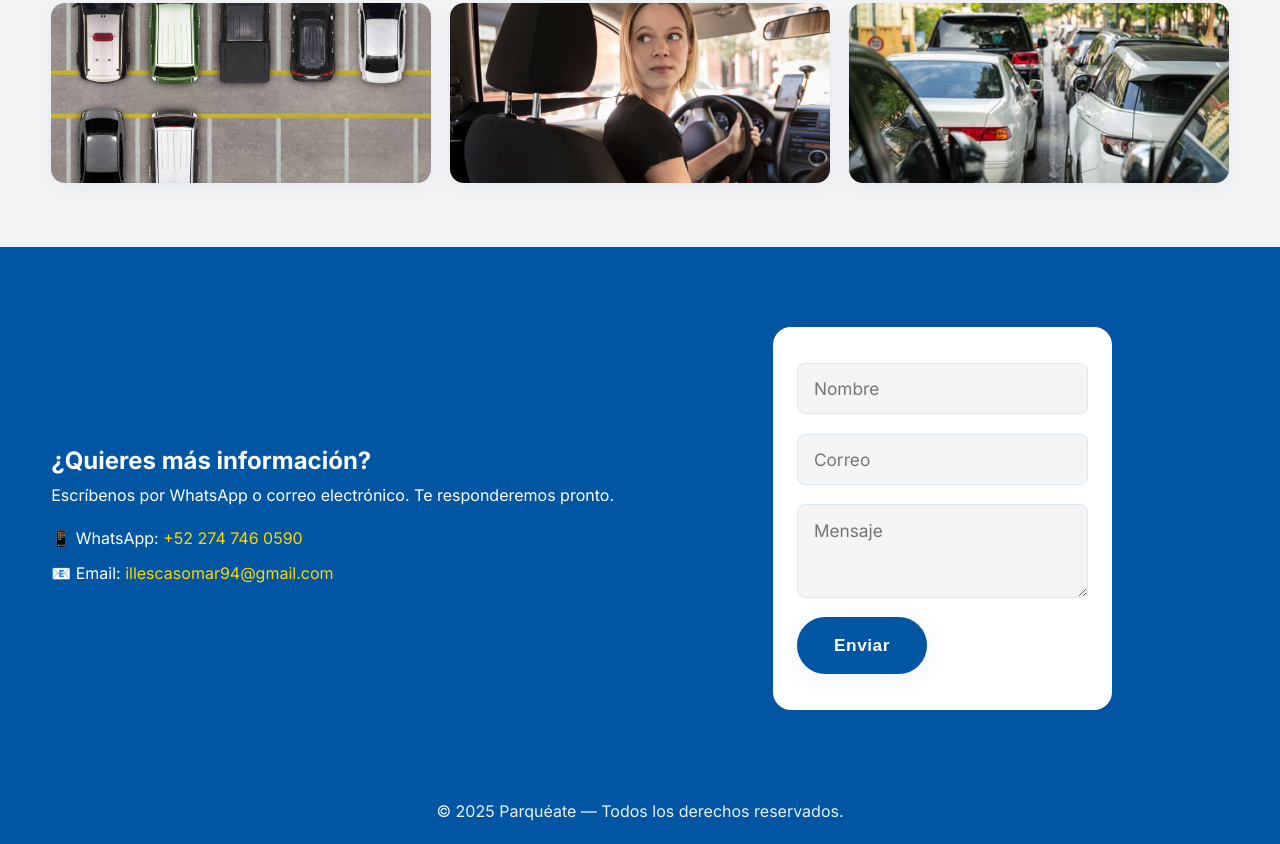
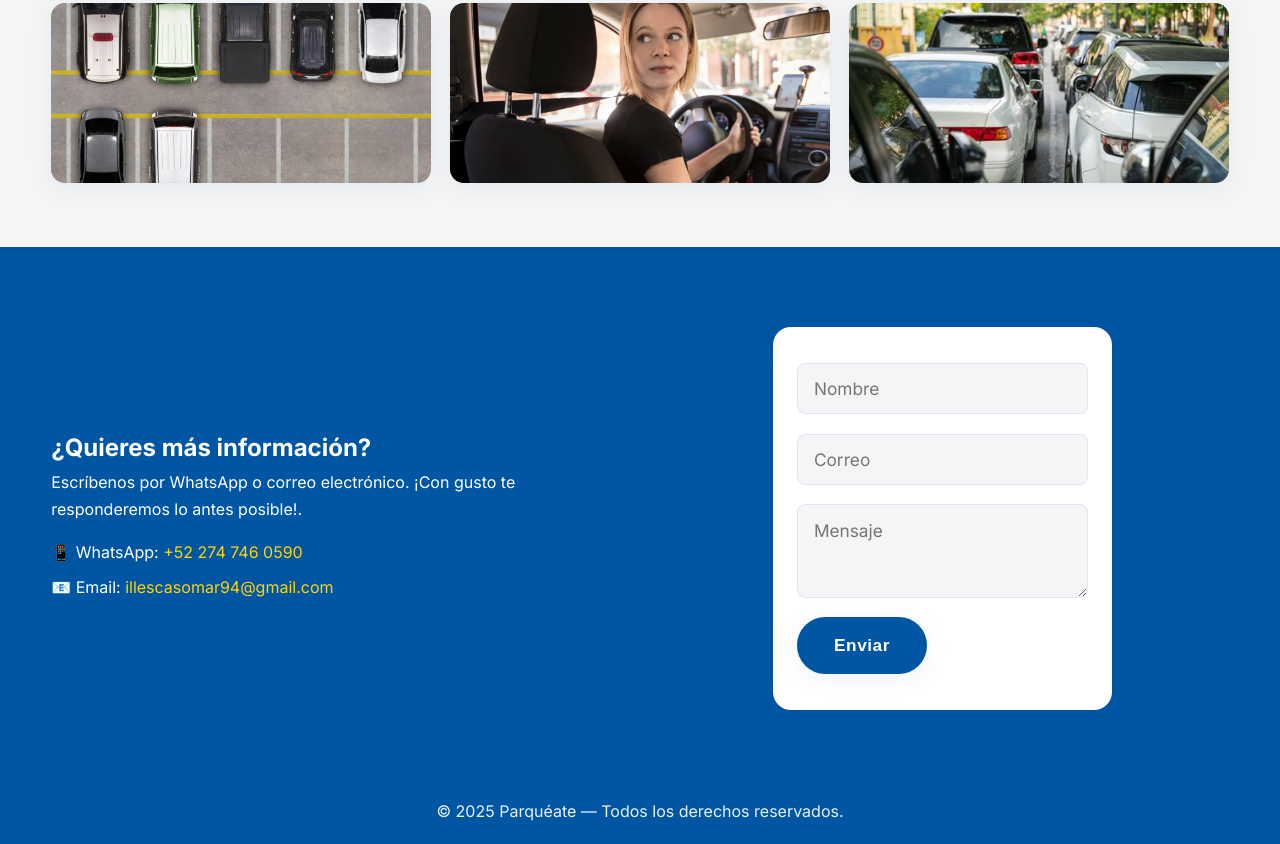
Before and after one commit to Illescas14/parqueate_page, a plain HTML site: page index.html in a window 1280 px wide. Shown: the part 2363-3207 px from the top of the page. Drawn offline with nearby package versions, Linux system fonts and the light colour scheme.

Commit message:
Update index.html

```diff
--- a/index.html
+++ b/index.html
@@ -125,7 +125,7 @@
       <div class="container cta-grid">
         <div data-aos="fade-right">
           <h2>¿Quieres más información?</h2>
-          <p>Escríbenos por WhatsApp o correo electrónico. Te responderemos pronto.</p>
+          <p>Escríbenos por WhatsApp o correo electrónico. ¡Con gusto te responderemos lo antes posible!.</p>
           <ul class="contact-data">
             <li>📱 WhatsApp: <a href="https://wa.me/522747460590" target="_blank">+52 274 746 0590</a></li>
             <li>📧 Email: <a href="mailto:illescasomar94@gmail.com">illescasomar94@gmail.com</a></li>
```
